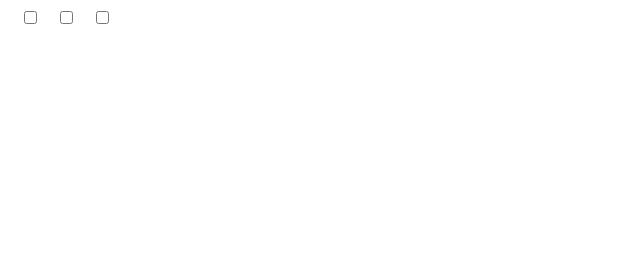
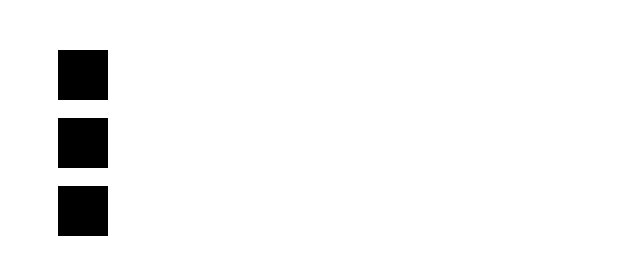
Before and after one commit to mch-sg/minesweeper, a plain HTML site: page index.html in a window 1280 px wide. Shown: the whole page, without its empty margins (0-640 px from the left). Drawn offline with Linux system fonts and the light colour scheme.

Commit message:
board-v1

```diff
--- a/style.css
+++ b/style.css
@@ -2,3 +2,41 @@
 body {
     color: white;
 }
+
+
+.container {
+    display: block;
+    position: relative;
+    margin-bottom: 5px;
+    margin-left: 50px;
+    margin-top: 50px;
+    cursor: pointer;
+} .container input:checked ~ .checkmark:after {
+    display: block;
+} .container input:checked ~ .checkmark {
+    background-color:crimson;
+}
+
+
+.container input {
+    position: absolute;
+    opacity: 0;
+    cursor: pointer;
+    height: 0;
+    width: 0;
+}
+
+
+
+.checkmark {
+    position: absolute;
+    top: 0;
+    left: 0;
+    height: 50px;
+    width: 50px;
+    background-color: black;
+} .checkmark:after {
+    content: "";
+    position: absolute;
+    display: none;
+}
```
